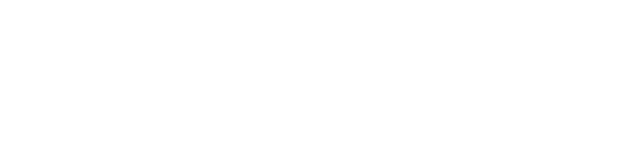
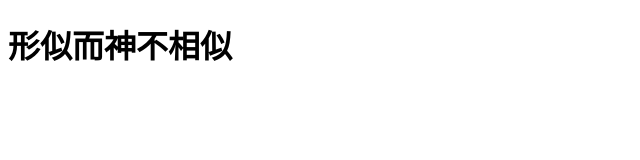
Before and after one commit to shicyuanya/project_01, a plain HTML site: page index.html in a window 1280 px wide. Shown: the whole page, without its empty margins (0-640 px from the left). Drawn offline with Linux system fonts and the light colour scheme.

Commit message:
第一次修改index.html

```diff
--- a/index.html
+++ b/index.html
@@ -7,6 +7,6 @@
     <title>Document</title>
 </head>
 <body>
-
+    <h1>形似而神不相似</h1>
 </body>
 </html>
```
